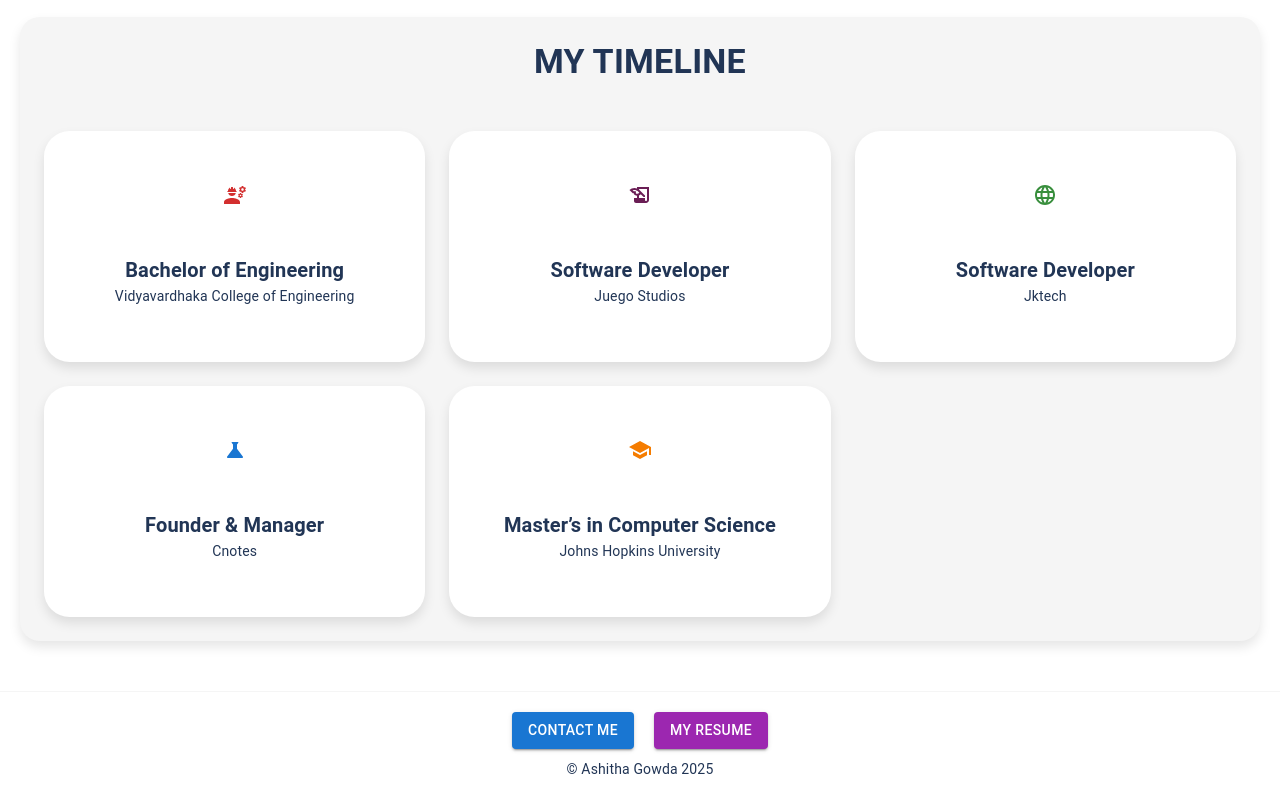
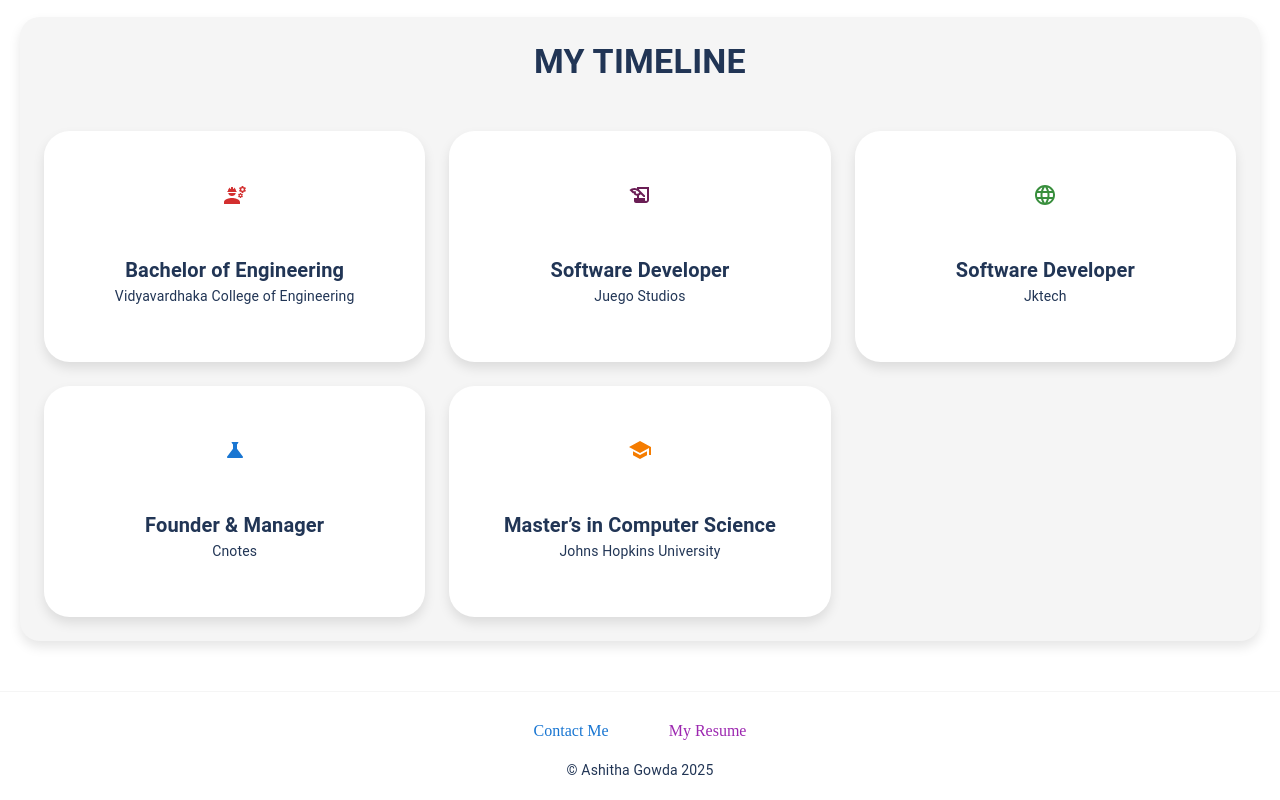
Before and after one commit to AshithaPGowda/portfolio, a Next.js app: page / in a window 1280 px wide. Shown: the part 1585-2385 px from the top of the page. Built offline with nearby package versions, Linux system fonts and the light colour scheme.

Commit message:
button changed to topography

```diff
--- a/src/app/components/footerContent/customFooter.js
+++ b/src/app/components/footerContent/customFooter.js
@@ -39,22 +39,41 @@ const Footer = ({ theme, isMobile }) => {
             }}
         >
             <div style={{ display: "flex", justifyContent: "center", gap: "20px" }}>
-                <Button
+                {/* Contact Me */}
+                <Typography
                     variant="contained"
                     color="primary"
                     onClick={handleOpenContactForm}
-                    style={{ backgroundColor: COLOURS[`BUTTON_${theme}`] }}
+                    style={{
+                        backgroundColor: COLOURS[`BUTTON_${theme}`],
+                        padding: "10px 20px",
+                        borderRadius: "5px",
+                        cursor: "pointer", // Hand on hover
+                        transition: "transform 0.2s ease", // Smooth animation
+                    }}
+                    onMouseEnter={(e) => (e.target.style.transform = "scale(1.1)")} // Enlarge
+                    onMouseLeave={(e) => (e.target.style.transform = "scale(1)")} // Reset
                 >
                     Contact Me
-                </Button>
-                <Button
+                </Typography>
+
+                {/* My Resume / Download Resume */}
+                <Typography
                     variant="contained"
                     color="secondary"
                     onClick={isMobile ? handleDownloadResume : handleOpenResume}
-                    style={{ backgroundColor: COLOURS[`BUTTON_${theme}`] }}
+                    style={{
+                        backgroundColor: COLOURS[`BUTTON_${theme}`],
+                        padding: "10px 20px",
+                        borderRadius: "5px",
+                        cursor: "pointer", // Hand on hover
+                        transition: "transform 0.2s ease", // Smooth animation
+                    }}
+                    onMouseEnter={(e) => (e.target.style.transform = "scale(1.1)")} // Enlarge
+                    onMouseLeave={(e) => (e.target.style.transform = "scale(1)")} // Reset
                 >
                     {isMobile ? "Download Resume" : "My Resume"}
-                </Button>
+                </Typography>
             </div>
 
             <ContactForm open={showContactForm} onClose={handleCloseContactForm} theme={theme} COLOURS={COLOURS} />
@@ -67,7 +86,9 @@ const Footer = ({ theme, isMobile }) => {
                     resumeUrl={CONSTANT.RESUMEURL}
                 />
             )}
-                        <Typography variant="body2" style={{ marginTop: "10px" }}>
+
+            {/* Footer Copyright */}
+            <Typography variant="body2" style={{ marginTop: "10px" }}>
                 &#169; Ashitha Gowda {currentYear}
             </Typography>
         </footer>
```
